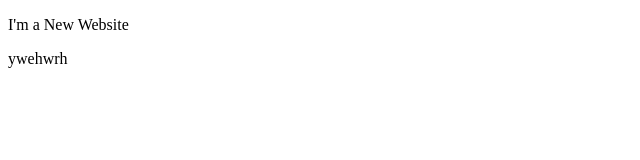
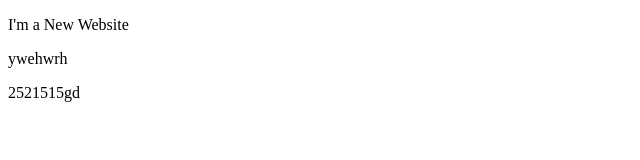
Before and after one commit to Meeyana/meeyana.github.io, a plain HTML site: page test.html in a window 1280 px wide. Shown: the whole page, without its empty margins (0-640 px from the left). Drawn offline with Linux system fonts and the light colour scheme.

Commit message:
Update test.html

```diff
--- a/test.html
+++ b/test.html
@@ -6,5 +6,6 @@
   <body>
     <p>I'm a New Website</p>
     <p>ywehwrh</p>
+    <p>2521515gd</p>
   </body>
 </html>
```
